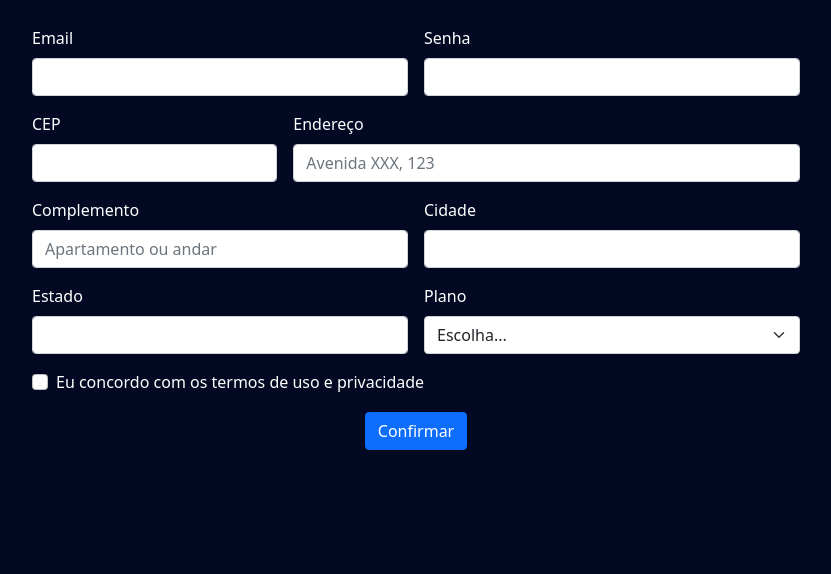
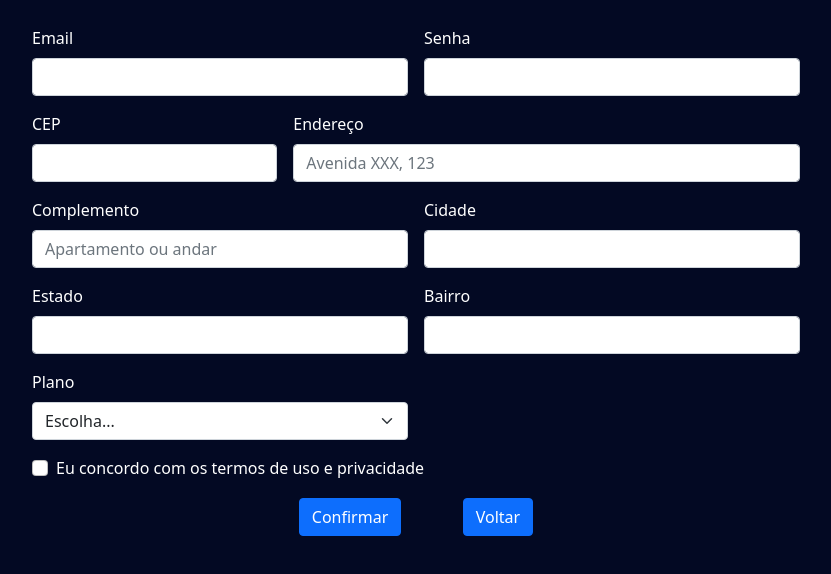
Before and after one commit to absiq/dev_trainer, a plain HTML site: page views/cadastro.html in a window 1280 px wide. Shown: the whole page, without its empty margins (224-1055 px from the left). Drawn offline with nearby package versions, Linux system fonts and the light colour scheme.

Commit message:
adicionado botão "voltar" e input de bairro

```diff
--- a/views/assets/css/cadastro.css
+++ b/views/assets/css/cadastro.css
@@ -19,4 +19,5 @@ body {
 .btn-div {
     display: flex;
     justify-content: center;
+    gap: 8%;
 }
--- a/views/cadastro.html
+++ b/views/cadastro.html
@@ -31,7 +31,7 @@
           <label for="inputAddress" class="form-label">Endereço</label>
           <input type="text" class="form-control" id="inputAddress" placeholder="Avenida XXX, 123">
         </div>
-        <div class="col-6">
+        <div class="col-md-6">
           <label for="inputAddress2" class="form-label">Complemento</label>
           <input type="text" class="form-control" id="inputAddress2" placeholder="Apartamento ou andar">
         </div>
@@ -42,6 +42,10 @@
         <div class="col-md-6">
           <label for="inputState" class="form-label">Estado</label>
           <input type="text" class="form-control" id="inputState">
+        </div>
+        <div class="col-md-6">
+          <label for="inputState" class="form-label">Bairro</label>
+          <input type="text" class="form-control" id="inputNeighborhood">
         </div>
         <div class="col-md-6">
             <label for="inputState" class="form-label">Plano</label>
@@ -61,8 +65,11 @@
             </label>
           </div>
         </div>
-        <div class="btn-div" class="col-12">
+        <div class="btn-div" class="col-6">
           <button type="submit" class="btn btn-primary">Confirmar</button>
+          <div class="btn-div" class="col-6">
+            <button type="submit" class="btn btn-primary">Voltar</button>
+          </div>
         </div>
       </form>
     </div>
```
